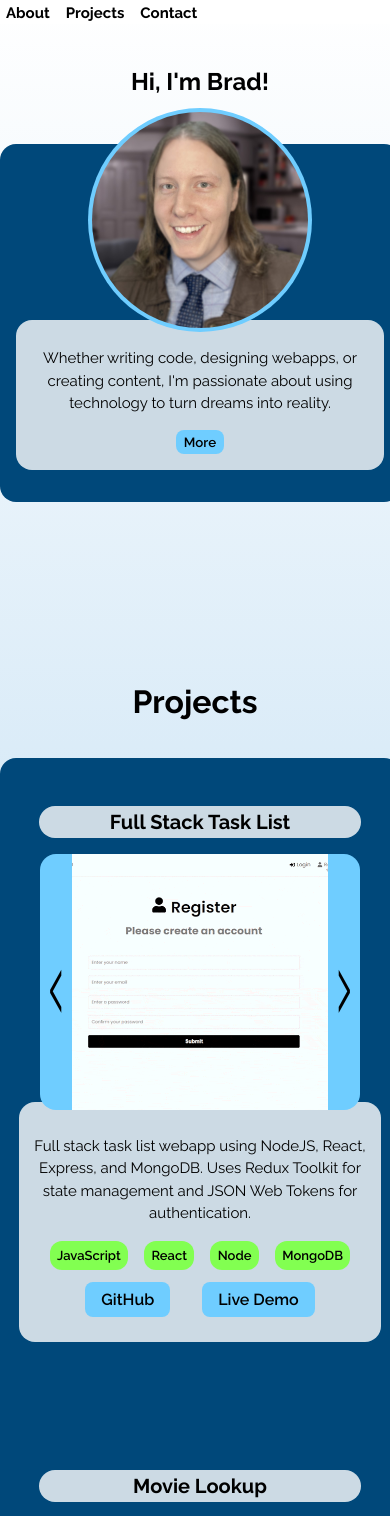
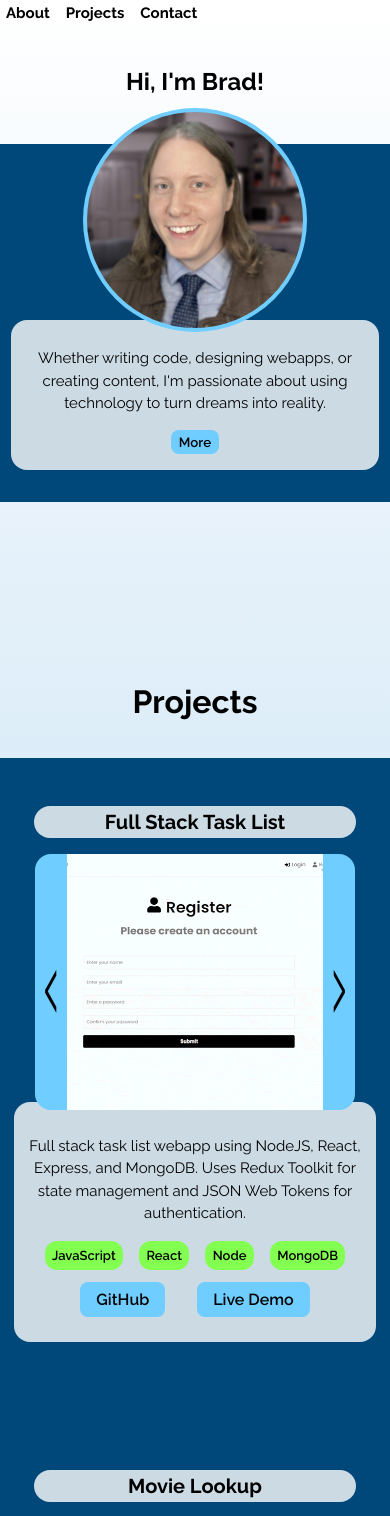
Before and after one commit to brthomiu/dev-portfolio, a React (Vite) app: page / in a window 390 px wide. Shown: the top 1516 px of the page. Built offline with nearby package versions, Linux system fonts and the light colour scheme.

Commit message:
Update style for mobile and redeploy

```diff
--- a/src/components/styles.css
+++ b/src/components/styles.css
@@ -13,7 +13,6 @@
   justify-content: center;
   margin: 14rem auto;
   scroll-margin: 20rem;
-
 }
 
 .about a {
@@ -113,12 +112,12 @@
 
 .contact--button {
   padding: 1rem 1rem;
-  font-size: 1.5rem
+  font-size: 1.5rem;
 }
 
 .contact h2 {
   font-size: 4rem;
-  background-color: rgba(255, 255, 255, .8);
+  background-color: rgba(255, 255, 255, 0.8);
   border-radius: 2rem;
   margin: 4rem auto;
   width: 24rem;
@@ -130,7 +129,6 @@
   gap: 1rem;
   margin-bottom: 1rem;
   margin: auto;
-
 }
 
 .contact--option {
@@ -154,22 +152,22 @@
   width: 100%;
   position: fixed;
   top: 0rem;
-  background-color: rgb(255,255,255);
+  background-color: rgb(255, 255, 255);
   z-index: 100;
   height: 3%;
 }
 
-.header--left{
+.header--left {
   display: flex;
   flex-direction: row;
   gap: 2rem;
-  margin-top: .2rem;
-  margin-left: .75rem;
+  margin-top: 0.2rem;
+  margin-left: 0.75rem;
 }
 
-.header--right{
-  margin-top: .2rem;
-  margin-right: .75rem;
+.header--right {
+  margin-top: 0.2rem;
+  margin-right: 0.75rem;
 }
 
 .project {
@@ -178,7 +176,7 @@
 }
 
 .project--content {
-  background-color: rgba(255, 255, 255, .8);
+  background-color: rgba(255, 255, 255, 0.8);
   width: 45rem;
   margin: -1rem auto 4rem;
   border-radius: 2rem;
@@ -188,7 +186,7 @@
 
 .project--name {
   font-size: 2.5rem;
-  background-color: rgba(255, 255, 255, .8);
+  background-color: rgba(255, 255, 255, 0.8);
   width: 40rem;
   margin: auto;
   max-height: 6rem;
@@ -231,7 +229,6 @@
   justify-content: center;
   align-content: center;
   scroll-margin: -4rem;
-
 }
 
 .projects--container {
@@ -256,7 +253,7 @@
 }
 
 .techCloud--item {
-  padding: 0.5rem .8rem;
+  padding: 0.5rem 0.8rem;
   border-radius: 1.5rem;
   background-color: var(--color-green);
   font-weight: 600;
@@ -285,6 +282,23 @@
     transform: scale(2, 6);
   }
 
+  .about {
+    width: 100%;
+    border-radius: 0rem;
+  }
+  .contact {
+    width: 90%;
+    border-radius: 2rem;
+    padding: 4rem 0rem;
+  }
+  .projects--container {
+    background-color: var(--color-dark);
+    width: 100%;
+    margin: auto;
+    padding-bottom: 1rem;
+    border-radius: 0rem;
+    margin-bottom: 18rem;
+  }
   .project--content {
     padding: 2rem 0;
   }
@@ -298,7 +312,4 @@
   .header--right {
     display: none;
   }
-
-
-
 }
```
Also changed, not shown: 3 other files (tests, documents, lock files or other folders). Lines whose indentation alone changed are shown as unchanged.
